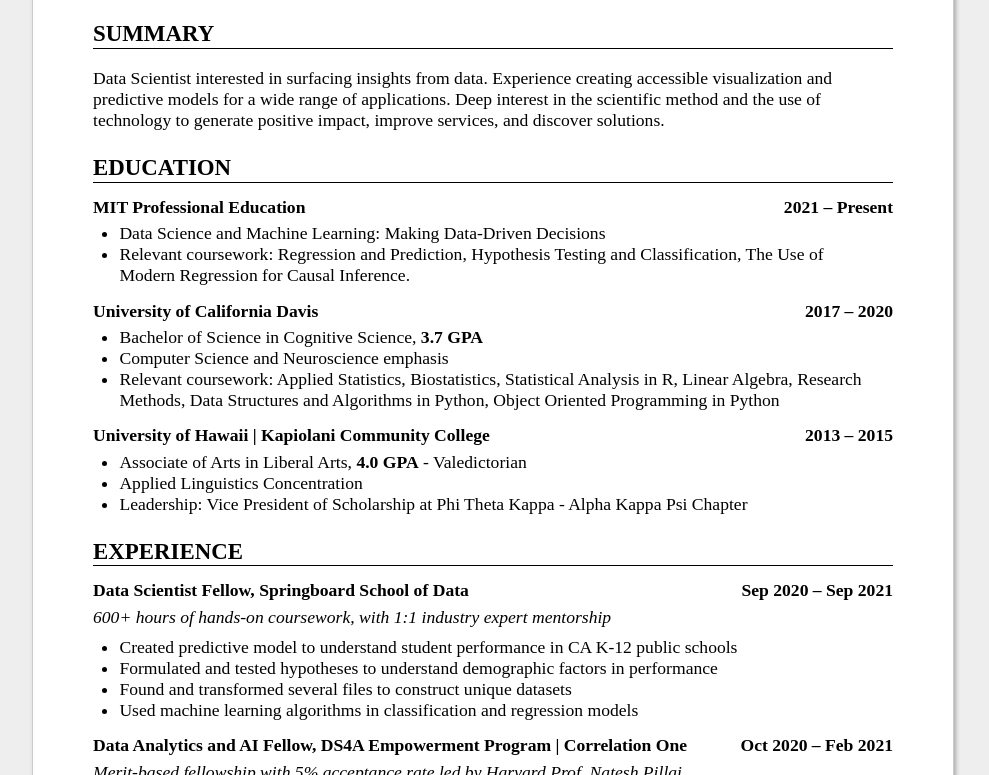
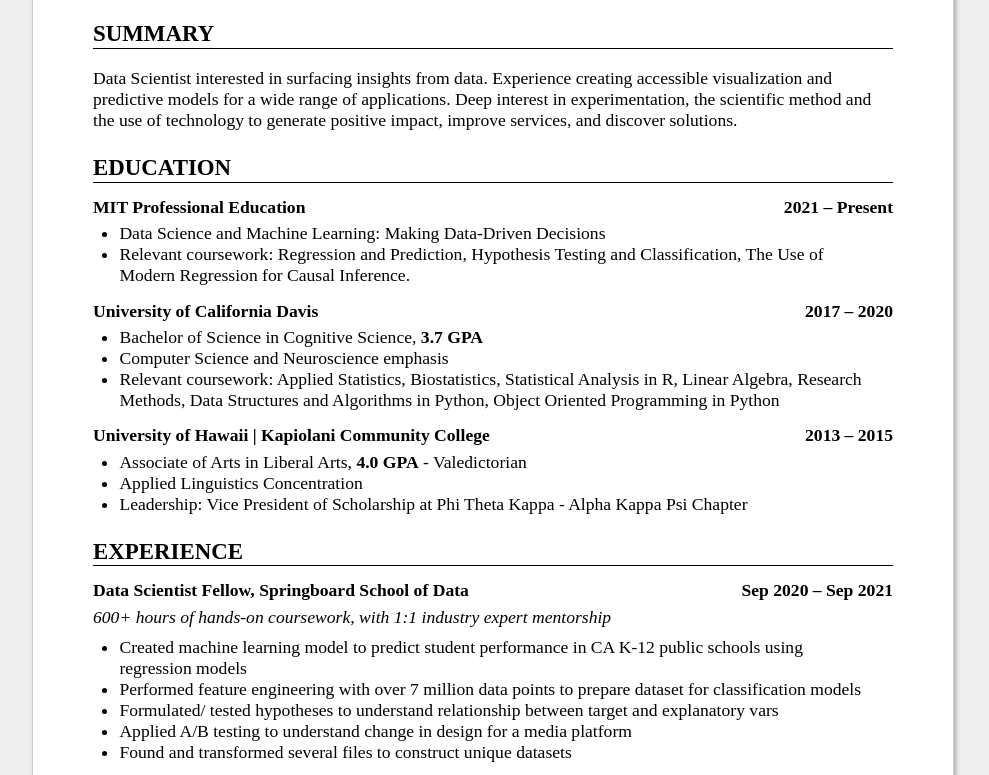
Before and after one commit to gabriellewald/resume.md, a plain HTML site: page docs/index.html in a window 1280 px wide. Shown: the part 147-922 px from the top of the page, without its empty margins (147-1136 px from the left). Drawn offline with Linux system fonts and the light colour scheme.

Commit message:
Update resume

```diff
--- a/docs/index.html
+++ b/docs/index.html
@@ -133,7 +133,7 @@ line. It is intended to be used for contact details -->
 is intended to be used for a short summary. -->
 <h2>Summary</h2>
 <h3><span></span></h3>
-<p>Data Scientist interested in surfacing insights from data. Experience creating accessible visualization and predictive models for a wide range of applications. Deep interest in the scientific method and the use of technology to generate positive impact, improve services, and discover solutions.</p>
+<p>Data Scientist interested in surfacing insights from data. Experience creating accessible visualization and predictive models for a wide range of applications. Deep interest in experimentation, the scientific method and the use of technology to generate positive impact, improve services, and discover solutions.</p>
 <h2>Education</h2>
 <h3><span>MIT Professional Education</span> <span>2021 &ndash; Present</span></h3>
 <ul>
@@ -158,10 +158,11 @@ hand -->
 <h3><span>Data Scientist Fellow, Springboard School of Data</span> <span>Sep 2020 &ndash; Sep 2021</span></h3>
 <p><em>600+ hours of hands-on coursework, with 1:1 industry expert mentorship</em></p>
 <ul>
-<li>Created predictive model to understand student performance in CA K-12 public schools</li>
-<li>Formulated and tested hypotheses to understand demographic factors in performance</li>
+<li>Created machine learning model to predict student performance in CA K-12 public schools using regression models</li>
+<li>Performed feature engineering with over 7 million data points to prepare dataset for classification models</li>
+<li>Formulated/ tested hypotheses to understand relationship between target and explanatory vars</li>
+<li>Applied A/B testing to understand change in design for a media platform</li>
 <li>Found and transformed several files to construct unique datasets</li>
-<li>Used machine learning algorithms in classification and regression models</li>
 </ul>
 <h3><span>Data Analytics and AI Fellow, DS4A Empowerment Program | Correlation One</span> <span>Oct 2020 &ndash; Feb 2021</span></h3>
 <p><em>Merit-based fellowship with 5% acceptance rate led by Harvard Prof. Natesh Pillai</em></p>
```
Also changed, not shown: 1 other file.
